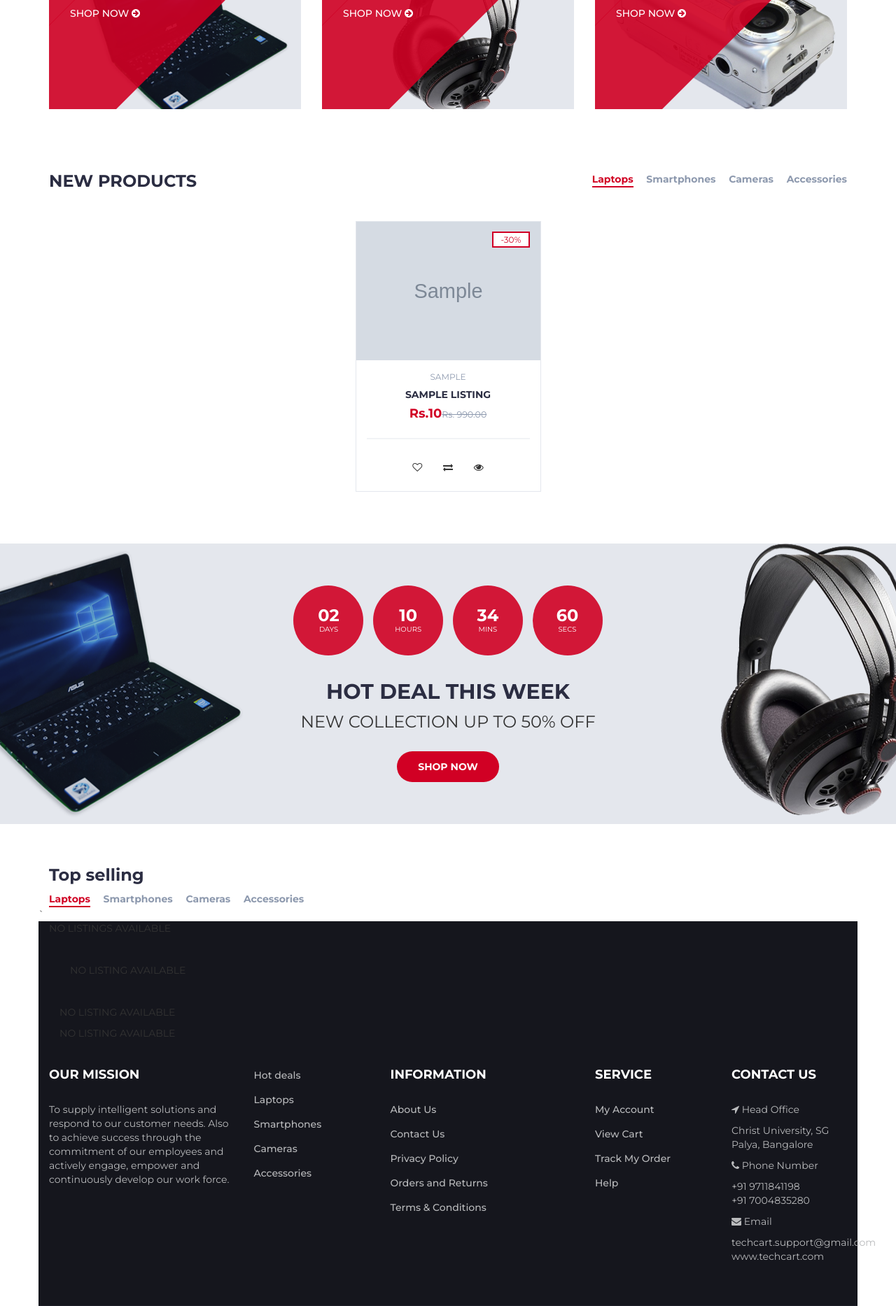
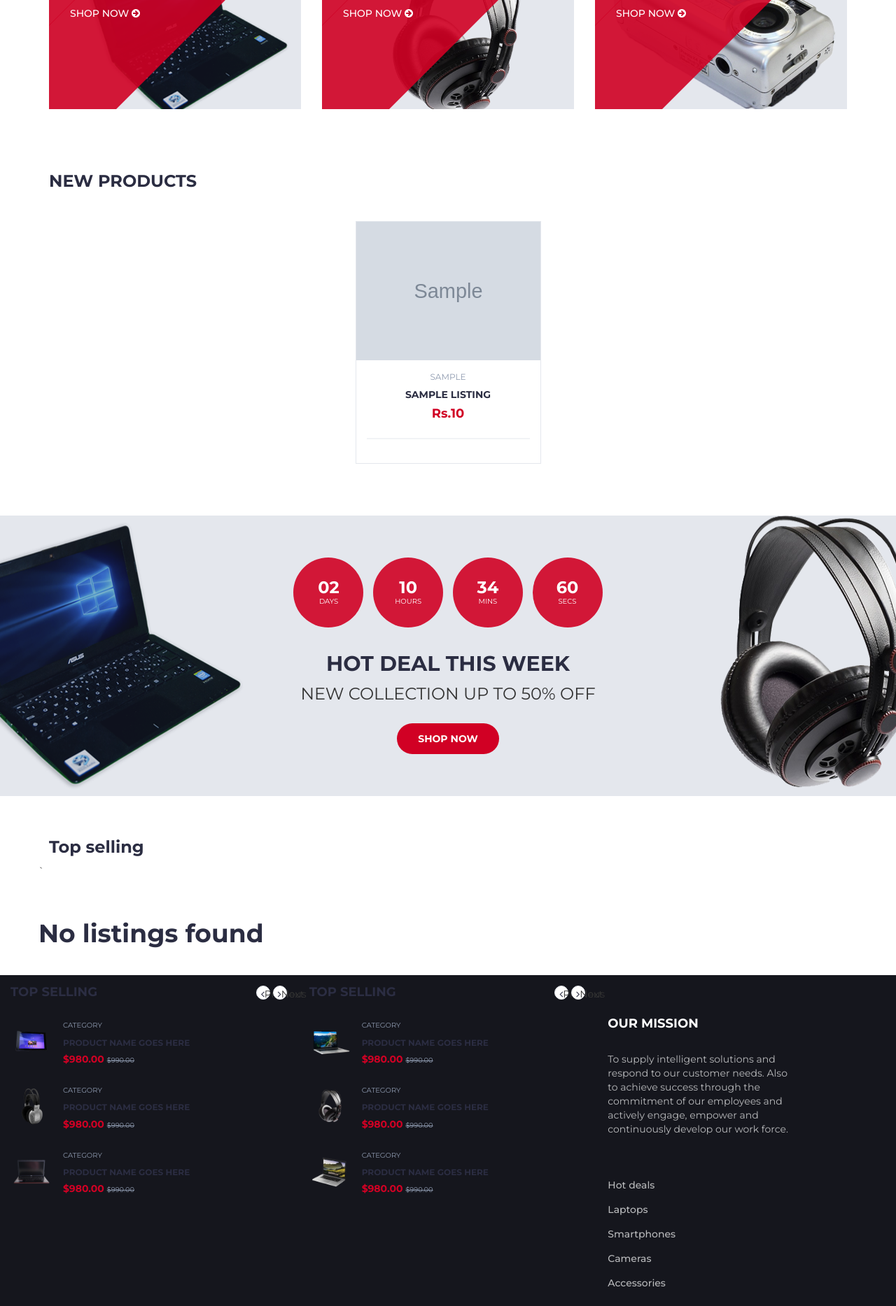
Before and after one commit to sehaj23/Ecommerce-Django, a Django app: page / in a window 1280 px wide. Shown: the part 366-2233 px from the top of the page at 70% size. Run offline with Django 3.2, Linux system fonts and the light colour scheme; tables that the repository leaves empty hold one stand-in row (values such as "Sample post"); grey boxes marked "Sample" are stand-in pictures; some libraries are stand-ins or nearby versions.

Commit message:
index page partly working

```diff
--- a/RDBMS/ecommerce/techkart/productlist/views.py
+++ b/RDBMS/ecommerce/techkart/productlist/views.py
@@ -12,14 +12,14 @@
 
 def index(request):
     alllisting = listing.objects.all()
-    storage = listing.objects.filter(category="Storage")
-    mobile = listing.objects.filter(category="Smartphones")
-    laptop = listing.objects.filter(category="Laptops")
-    headphones = listing.objects.filter(category="headphones")
+    storage = listing.objects.filter(category="storage")[:3]
+    Smartphones = listing.objects.filter(category="Smartphones")[:3]
+    laptop = listing.objects.filter(category="Laptops")[:3]
+    headphones = listing.objects.filter(category="headphones")[:3]
 
     context = {"alllisting": alllisting,
                "storage": storage,
-               "mobile": mobile,
+               "Smartphones": Smartphones,
                "laptop": laptop,
                "headphones": headphones
                }
--- a/RDBMS/ecommerce/techkart/templates/productlist/index.html
+++ b/RDBMS/ecommerce/techkart/templates/productlist/index.html
@@ -171,14 +171,7 @@
                     <div class="col-md-12">
                         <div class="section-title">
                             <h3 class="title">New Products</h3>
-                            <div class="section-nav">
-                                <ul class="section-tab-nav tab-nav">
-                                    <li class="active"><a data-toggle="tab" href="#tab1">Laptops</a></li>
-                                    <li><a data-toggle="tab" href="#tab1">Smartphones</a></li>
-                                    <li><a data-toggle="tab" href="#tab1">Cameras</a></li>
-                                    <li><a data-toggle="tab" href="#tab1">Accessories</a></li>
-                                </ul>
-                            </div>
+
                         </div>
                     </div>
 
@@ -195,21 +188,15 @@
                     <div class="product">
                                             <div class="product-img">
                                                 <img src="{{ alllisting.mainphoto.url }}" alt="">
-                                                <div class="product-label">
-                                                    <span class="sale">-30%</span>
-                                                </div>
+
                                             </div>
                                             <div class="product-body">
                                                 <p class="product-category">{{ alllisting.category }}</p>
                                                 <h3 class="product-name"><a href="{% url 'productlist:listing' alllisting.id %}">{{ alllisting.p_name }}</a></h3>
-                                                <h4 class="product-price">Rs.{{ alllisting.price }}<del class="product-old-price">Rs. 990.00</del></h4>
+                                                <h4 class="product-price">Rs.{{ alllisting.price }}</h4>
                                                 <div class="product-rating">
                                                 </div>
-                                                <div class="product-btns">
-                                                    <button class="add-to-wishlist"><i class="fa fa-heart-o"></i><span class="tooltipp">add to wishlist</span></button>
-                                                    <button class="add-to-compare"><i class="fa fa-exchange"></i><span class="tooltipp">add to compare</span></button>
-                                                    <button class="quick-view"><i class="fa fa-eye"></i><span class="tooltipp">quick view</span></button>
-                                                </div>
+
                                             </div>
                                             <div class="add-to-cart">
                                                 <button class="add-to-cart-btn"><i class="fa fa-shopping-cart"></i> add to cart</button>
@@ -300,14 +287,7 @@
                     <div class="col-md-12">
                         <div classf="section-title">
                             <h3 class="title">Top selling</h3>
-                            <div class="section-nav">
-                                <ul class="section-tab-nav tab-nav">
-                                    <li class="active"><a data-toggle="tab" href="#tab2">Laptops</a></li>
-                                    <li><a data-toggle="tab" href="#tab2">Smartphones</a></li>
-                                    <li><a data-toggle="tab" href="#tab2">Cameras</a></li>
-                                    <li><a data-toggle="tab" href="#tab2">Accessories</a></li>
-                                </ul>
-                            </div>
+
                         </div>
                     </div>
                     <!-- /section title -->
@@ -325,10 +305,7 @@
                                         <div class="product">
                                             <div class="product-img">
                                                 <img src="{{ storage.mainphoto.url }}" alt="">
-                                                <div class="product-label">
-                                                    <span class="sale">-30%</span>
-                                                    <span class="new">NEW</span>
-                                                </div>
+
                                             </div>
                                             <div class="product-body">
                                                 <p class="product-category">{{ storage.category }}</p>
@@ -341,11 +318,7 @@
                                                     <i class="fa fa-star"></i>
                                                     <i class="fa fa-star"></i>
                                                 </div>
-                                                <div class="product-btns">
-                                                    <button class="add-to-wishlist"><i class="fa fa-heart-o"></i><span class="tooltipp">add to wishlist</span></button>
-                                                    <button class="add-to-compare"><i class="fa fa-exchange"></i><span class="tooltipp">add to compare</span></button>
-                                                    <button class="quick-view"><i class="fa fa-eye"></i><span class="tooltipp">quick view</span></button>
-                                                </div>
+
                                             </div>
                                             <div class="add-to-cart">
                                                 <button class="add-to-cart-btn"><i class="fa fa-shopping-cart"></i> add to cart</button>
@@ -357,6 +330,7 @@
 
 
             {% endfor %}
+                                        {% endif %}
                                         <!-- /product -->
                                     </div>
                                     <div id="slick-nav-2" class="products-slick-nav"></div>
@@ -371,20 +345,13 @@
             </div>
             <!-- /container -->
         </div>
-        <!-- /SECT
-                    {% else %}
-                        <div class="col-md-12">
-                            <p>NO LISTINGS AVAILABLE</p>
-
-                    {% endif %}
-
     	<!-- SECTION -->
 		<div class="section">
 			<!-- container -->
 			<div class="container">
 				<!-- row -->
-                {% if headphones  %}
 				<div class="row">
+                    {% if laptop %}
 					<div class="col-md-4 col-xs-6">
 						<div class="section-title">
 							<h4 class="title">Top selling</h4>
@@ -395,78 +362,144 @@
 
 						<div class="products-widget-slick" data-nav="#slick-nav-3">
 							<div>
-                                {% for headphones in headphones %}
+                                {% for laptop in laptop %}
 								<!-- product widget -->
 								<div class="product-widget">
 									<div class="product-img">
-                                        <img src="{{ headphones.mainphoto.url }}" alt="">
+										<img src="{{ laptop.mainphoto.url }}" alt="">
 									</div>
 									<div class="product-body">
-                                        <p class="product-category">{{ headphones.category }}</p>
-                                        <h3 class="product-name"><a href="{% url 'productlist:listing' headphones.id %}">{{ headphones.p_name }} </a></h3>
-                                        <h4 class="product-price">Rs.{{ headphones.price }} <del class="product-old-price">Rs. 990.00</del></h4>
+										<p class="product-category">{{ laptop.category }}</p>
+										<h3 class="product-name"><a href="{% url 'productlist:listing' laptop.id %}">{{ laptop.p_name }}</a></h3>
+										<h4 class="product-price">₹{{ laptop.price }} </h4>
+									</div>
+								</div>
+                                {% endfor %}
+
+                    {% else %}
+                    <h1>No listings found </h1>
+                {% endif %}
+
+								<!-- /product widget -->
+
+							</div>
+                                {% if Smartphones %}
+							<div>
+                                {% for Smartphones in Smartphones %}
+								<!-- protduct widget -->
+								<div class="product-widget">
+									<div class="product-img">
+										<img src="{{ Smartphones.mainphoto.url }}" alt="">
+									</div>
+									<div class="product-body">
+										<p class="product-category">{{ Smartphone.category }}</p>
+										<h3 class="product-name"><a href="{% url 'productlist:listing' Smartphones.id %}">{{ Smartphones.p_name }}</a></h3>
+										<h4 class="product-price">₹{{ Smartphones.price }}</h4>
+									</div>
+								</div>
+                                {% endfor %}
+
+								<!-- product widget -->
+							</div>
+                            {% endif %}
 						</div>
 					</div>
 
-                                {% endfor %}
-
-                                <!-- /product widget -->
-
-                                <!-- product widget -->
-
-                                <!-- product widget -->
-                            </div>
-                             {% else %}
-                        <div class="col-md-12">
-                            <p>NO LISTING AVAILABLE</p>
-                        </div>
-                    {% endif %}
-                            <div>
-
-
-                                <!-- /product widget -->
-
-
-                                <!-- product widget -->
-                            </div>
-                        </div>
-                    </div>
-                    {% if laptop %}
 					<div class="col-md-4 col-xs-6">
 						<div class="section-title">
 							<h4 class="title">Top selling</h4>
 							<div class="section-nav">
 								<div id="slick-nav-4" class="products-slick-nav"></div>
 							</div>
-                        </div>{% for laptop in laptop %}
+						</div>
+
 						<div class="products-widget-slick" data-nav="#slick-nav-4">
 							<div>
 								<!-- product widget -->
 								<div class="product-widget">
 									<div class="product-img">
-                                        <img src="{{ laptop.mainphoto.url }" alt="">
+										<img src="./img/product04.png" alt="">
 									</div>
 									<div class="product-body">
-                                        <p class="product-category">{{ laptop.category }}</p>
-                                        <h3 class="product-name"><a href="{% url 'productlist:listing' laptop.id %}">{{ laptop.p_name }}</a></h3>
-                                        <h4 class="product-price">{{ laptop.price }} <del class="product-old-price">Rs. 990.00</del></h4>
+										<p class="product-category">Category</p>
+										<h3 class="product-name"><a href="#">product name goes here</a></h3>
+										<h4 class="product-price">$980.00 <del class="product-old-price">$990.00</del></h4>
 									</div>
 								</div>
 								<!-- /product widget -->
-                                {% endfor %}
 
+								<!-- product widget -->
+								<div class="product-widget">
+									<div class="product-img">
+										<img src="./img/product05.png" alt="">
+									</div>
+									<div class="product-body">
+										<p class="product-category">Category</p>
+										<h3 class="product-name"><a href="#">product name goes here</a></h3>
+										<h4 class="product-price">$980.00 <del class="product-old-price">$990.00</del></h4>
+									</div>
+								</div>
+								<!-- /product widget -->
+
+								<!-- product widget -->
+								<div class="product-widget">
+									<div class="product-img">
+										<img src="./img/product06.png" alt="">
+									</div>
+									<div class="product-body">
+										<p class="product-category">Category</p>
+										<h3 class="product-name"><a href="#">product name goes here</a></h3>
+										<h4 class="product-price">$980.00 <del class="product-old-price">$990.00</del></h4>
+									</div>
+								</div>
+								<!-- product widget -->
+							</div>
+
+							<div>
+								<!-- product widget -->
+								<div class="product-widget">
+									<div class="product-img">
+										<img src="./img/product07.png" alt="">
+									</div>
+									<div class="product-body">
+										<p class="product-category">Category</p>
+										<h3 class="product-name"><a href="#">product name goes here</a></h3>
+										<h4 class="product-price">$980.00 <del class="product-old-price">$990.00</del></h4>
+									</div>
+								</div>
+								<!-- /product widget -->
+
+								<!-- product widget -->
+								<div class="product-widget">
+									<div class="product-img">
+										<img src="./img/product08.png" alt="">
+									</div>
+									<div class="product-body">
+										<p class="product-category">Category</p>
+										<h3 class="product-name"><a href="#">product name goes here</a></h3>
+										<h4 class="product-price">$980.00 <del class="product-old-price">$990.00</del></h4>
+									</div>
+								</div>
+								<!-- /product widget -->
+
+								<!-- product widget -->
+								<div class="product-widget">
+									<div class="product-img">
+										<img src="./img/product09.png" alt="">
+									</div>
+									<div class="product-body">
+										<p class="product-category">Category</p>
+										<h3 class="product-name"><a href="#">product name goes here</a></h3>
+										<h4 class="product-price">$980.00 <del class="product-old-price">$990.00</del></h4>
+									</div>
+								</div>
 								<!-- product widget -->
 							</div>
 						</div>
 					</div>
-                    {% else %}
-                        <div class="col-md-12">
-                            <p>NO LISTING AVAILABLE</p>
-                        </div>
-                    {% endif %}
 
-                        {% if mobile %}
 					<div class="clearfix visible-sm visible-xs"></div>
+
 					<div class="col-md-4 col-xs-6">
 						<div class="section-title">
 							<h4 class="title">Top selling</h4>
@@ -477,22 +510,85 @@
 
 						<div class="products-widget-slick" data-nav="#slick-nav-5">
 							<div>
-                                {% for mobile in mobile %}
 								<!-- product widget -->
 								<div class="product-widget">
 									<div class="product-img">
-                                        <img src="{{ mobile.mainphoto.url }}" alt="">
+										<img src="./img/product01.png" alt="">
 									</div>
 									<div class="product-body">
-                                        <p class="product-category">{{ mobile.category }}</p>
-                                        <h3 class="product-name"><a href="{% url 'productlist:listing' mobile.id %}">{{ mobile.p_name }}</a></h3>
-                                        <h4 class="product-price">{{ mobile.price }}<del class="product-old-price">Rs. 990.00</del></h4>
+										<p class="product-category">Category</p>
+										<h3 class="product-name"><a href="#">product name goes here</a></h3>
+										<h4 class="product-price">$980.00 <del class="product-old-price">$990.00</del></h4>
 									</div>
 								</div>
 								<!-- /product widget -->
-                            {% endfor %}
+
 								<!-- product widget -->
+								<div class="product-widget">
+									<div class="product-img">
+										<img src="./img/product02.png" alt="">
+									</div>
+									<div class="product-body">
+										<p class="product-category">Category</p>
+										<h3 class="product-name"><a href="#">product name goes here</a></h3>
+										<h4 class="product-price">$980.00 <del class="product-old-price">$990.00</del></h4>
+									</div>
+								</div>
+								<!-- /product widget -->
 
+								<!-- product widget -->
+								<div class="product-widget">
+									<div class="product-img">
+										<img src="./img/product03.png" alt="">
+									</div>
+									<div class="product-body">
+										<p class="product-category">Category</p>
+										<h3 class="product-name"><a href="#">product name goes here</a></h3>
+										<h4 class="product-price">$980.00 <del class="product-old-price">$990.00</del></h4>
+									</div>
+								</div>
+								<!-- product widget -->
+							</div>
+
+							<div>
+								<!-- product widget -->
+								<div class="product-widget">
+									<div class="product-img">
+										<img src="./img/product04.png" alt="">
+									</div>
+									<div class="product-body">
+										<p class="product-category">Category</p>
+										<h3 class="product-name"><a href="#">product name goes here</a></h3>
+										<h4 class="product-price">$980.00 <del class="product-old-price">$990.00</del></h4>
+									</div>
+								</div>
+								<!-- /product widget -->
+
+								<!-- product widget -->
+								<div class="product-widget">
+									<div class="product-img">
+										<img src="./img/product05.png" alt="">
+									</div>
+									<div class="product-body">
+										<p class="product-category">Category</p>
+										<h3 class="product-name"><a href="#">product name goes here</a></h3>
+										<h4 class="product-price">$980.00 <del class="product-old-price">$990.00</del></h4>
+									</div>
+								</div>
+								<!-- /product widget -->
+
+								<!-- product widget -->
+								<div class="product-widget">
+									<div class="product-img">
+										<img src="./img/product06.png" alt="">
+									</div>
+									<div class="product-body">
+										<p class="product-category">Category</p>
+										<h3 class="product-name"><a href="#">product name goes here</a></h3>
+										<h4 class="product-price">$980.00 <del class="product-old-price">$990.00</del></h4>
+									</div>
+								</div>
+								<!-- product widget -->
 							</div>
 						</div>
 					</div>
@@ -502,80 +598,18 @@
 			</div>
 			<!-- /container -->
 		</div>
-         {% else %}
-                        <div class="col-md-12">
-                            <p>NO LISTING AVAILABLE</p>
-                        </div>
-                    {% endif %}
-        <!-- /SECTION -->
 
-        <!-- NEWSLETTER -->
-        <!--        <div id="newsletter" class="section">
-                     container
-                    <div class="container">
-                         row
-                        <div class="row">
-                            <div class="col-md-12">
-                                <div class="newsletter">
-                                    <p>Sign Up for the <strong>NEWSLETTER</strong></p>
-                                    <form>
-                                        <input class="input" type="email" placeholder="Enter Your Email">
-                                        <button class="newsletter-btn"><i class="fa fa-envelope"></i> Subscribe</button>
-                                    </form>
-                                    <ul class="newsletter-follow">
-                                        <li>
-                                            <a href="#"><i class="fa fa-facebook"></i></a>
-                                        </li>
-                                        <li>
-                                            <a href="#"><i class="fa fa-twitter"></i></a>
-                                        </li>
-                                        <li>
-                                            <a href="#"><i class="fa fa-instagram"></i></a>
-                                        </li>
-                                        <li>
-                                            <a href="#"><i class="fa fa-pinterest"></i></a>
-                                        </li>
-                                    </ul>
-                                </div>
-                            </div>
-                        </div>
-                         /row
-                    </div>
-                     /container
-                </div>-->
-        <!-- /NEWSLETTER -->
+
+
+
+
+
+
 
         <!-- FOOTER -->
-        <div class="modal fade" id="myModal" role="dialog">
-    <div class="modal-dialog">
 
-      <!-- Modal content-->
-      <div class="modal-content">
-        <div class="modal-header">
-          <button type="button" class="close" data-dismiss="modal">&times;</button>
-          <h4 class="modal-title">Modal Header</h4>
-        </div>
-        <div class="modal-body">
-          <p>Some text in the modal.</p>
-        </div>
-        <div class="modal-footer">
-          <button type="button" class="btn btn-default" data-dismiss="modal">Close</button>
-        </div>
-      </div>
 
-    </div>
-  </div>
 
-</div>
 
-        <!-- jQuery Plugins -->
-        <script src="{% static 'js/jquery.min.js' %}"></script>
-        <script src="{% static 'js/bootstrap.min.js' %}"></script>
-        <script src="{% static 'js/slick.min.js' %}"></script>
-        <script src="{% static 'js/nouislider.min.j' %}s"></script>
-        <script src="{% static 'js/jquery.zoom.min.js' %}"></script>
-        <script src="{% static 'js/main.js' %}"></script>
-
-    </body>
 </html>
 {% endblock %}
```
Lines whose indentation alone changed are shown as unchanged.
